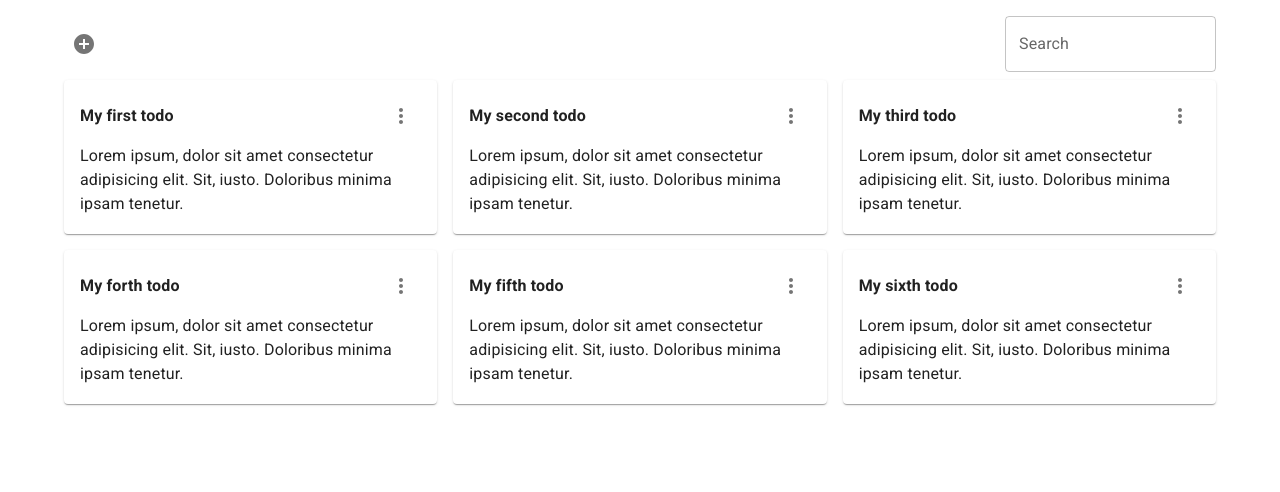
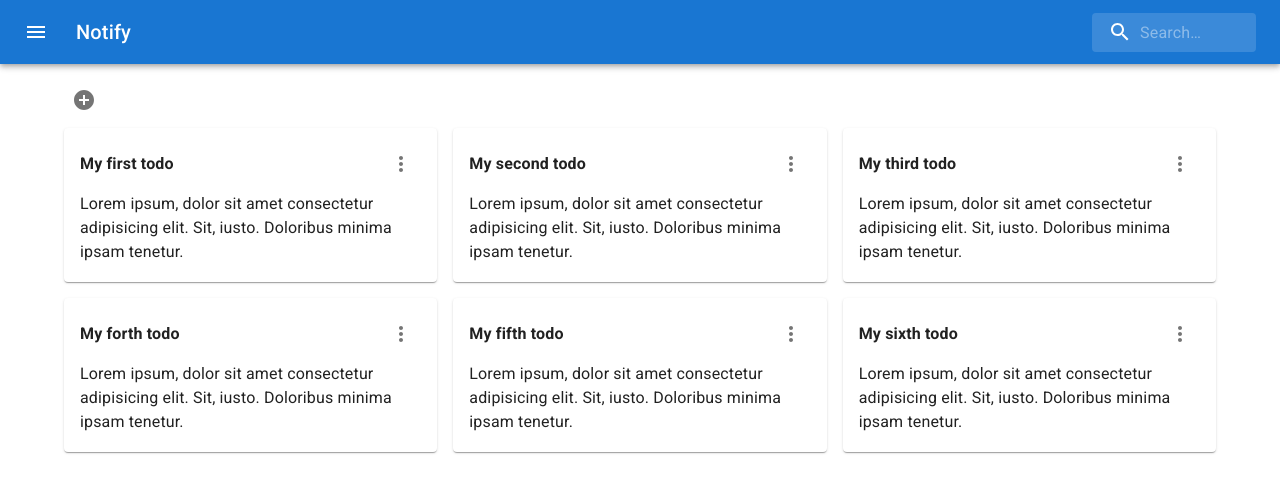
Before and after one commit to idanylomelnyk/Notify, a React (Vite) app: page / in a window 1280 px wide. Shown: the top 492 px of the page. Built offline with nearby package versions, Linux system fonts and the light colour scheme.

Commit message:
Add SearchAppBar

```diff
--- a/src/components/App/App.jsx
+++ b/src/components/App/App.jsx
@@ -2,7 +2,7 @@
 import { useState } from "react";
 import TodosList from "../TodosList/TodosList";
 import AddForm from "../AddForm/AddForm";
-import SearchBar from "../SearchForm/SearchForm";
+import SearchAppBar from "../SearchAppBar/SearchAppBar";
 
 export default function App() {
   const [tasks, setTasks] = useState([
@@ -55,6 +55,7 @@
 
   return (
     <CssBaseline>
+      <SearchAppBar query={query} setQuery={setQuery} />
       <Container>
         <Box
           sx={{
@@ -65,7 +66,6 @@
           }}
         >
           <AddForm tasks={tasks} setTasks={setTasks} />
-          <SearchBar query={query} setQuery={setQuery} />
         </Box>
         <TodosList tasks={getFilteredTasks()} setTasks={setTasks} />
       </Container>
--- /dev/null
+++ b/src/components/SearchAppBar/SearchAppBar.jsx
@@ -0,0 +1,94 @@
+import { styled, alpha } from "@mui/material/styles";
+import AppBar from "@mui/material/AppBar";
+import Box from "@mui/material/Box";
+import Toolbar from "@mui/material/Toolbar";
+import IconButton from "@mui/material/IconButton";
+import Typography from "@mui/material/Typography";
+import InputBase from "@mui/material/InputBase";
+import MenuIcon from "@mui/icons-material/Menu";
+import SearchIcon from "@mui/icons-material/Search";
+
+const Search = styled("div")(({ theme }) => ({
+  position: "relative",
+  borderRadius: theme.shape.borderRadius,
+  backgroundColor: alpha(theme.palette.common.white, 0.15),
+  "&:hover": {
+    backgroundColor: alpha(theme.palette.common.white, 0.25),
+  },
+  marginLeft: 0,
+  width: "100%",
+  [theme.breakpoints.up("sm")]: {
+    marginLeft: theme.spacing(1),
+    width: "auto",
+  },
+}));
+
+const SearchIconWrapper = styled("div")(({ theme }) => ({
+  padding: theme.spacing(0, 2),
+  height: "100%",
+  position: "absolute",
+  pointerEvents: "none",
+  display: "flex",
+  alignItems: "center",
+  justifyContent: "center",
+}));
+
+const StyledInputBase = styled(InputBase)(({ theme }) => ({
+  color: "inherit",
+  width: "100%",
+  "& .MuiInputBase-input": {
+    padding: theme.spacing(1, 1, 1, 0),
+    // vertical padding + font size from searchIcon
+    paddingLeft: `calc(1em + ${theme.spacing(4)})`,
+    transition: theme.transitions.create("width"),
+    [theme.breakpoints.up("sm")]: {
+      width: "12ch",
+      "&:focus": {
+        width: "20ch",
+      },
+    },
+  },
+}));
+
+export default function SearchAppBar({ query, setQuery }) {
+  const handleSearch = (e) => {
+    setQuery(e.target.value);
+  };
+
+  return (
+    <Box sx={{ flexGrow: 1 }}>
+      <AppBar position='static'>
+        <Toolbar>
+          <IconButton
+            size='large'
+            edge='start'
+            color='inherit'
+            aria-label='open drawer'
+            sx={{ mr: 2 }}
+          >
+            <MenuIcon />
+          </IconButton>
+          <Typography
+            variant='h6'
+            noWrap
+            component='div'
+            sx={{ flexGrow: 1, display: { xs: "none", sm: "block" } }}
+          >
+            Notify
+          </Typography>
+          <Search>
+            <SearchIconWrapper>
+              <SearchIcon />
+            </SearchIconWrapper>
+            <StyledInputBase
+              placeholder='Search…'
+              inputProps={{ "aria-label": "search" }}
+              value={query}
+              onChange={handleSearch}
+            />
+          </Search>
+        </Toolbar>
+      </AppBar>
+    </Box>
+  );
+}
--- a/src/components/SearchForm/SearchForm.jsx
+++ /dev/null
@@ -1,17 +0,0 @@
-import { TextField } from "@mui/material";
-
-export default function SearchBar({ query, setQuery }) {
-  const handleSearch = (e) => {
-    setQuery(e.target.value);
-  };
-
-  return (
-    <TextField
-      label='Search'
-      type='search'
-      name='search'
-      value={query}
-      onChange={handleSearch}
-    ></TextField>
-  );
-}
```
